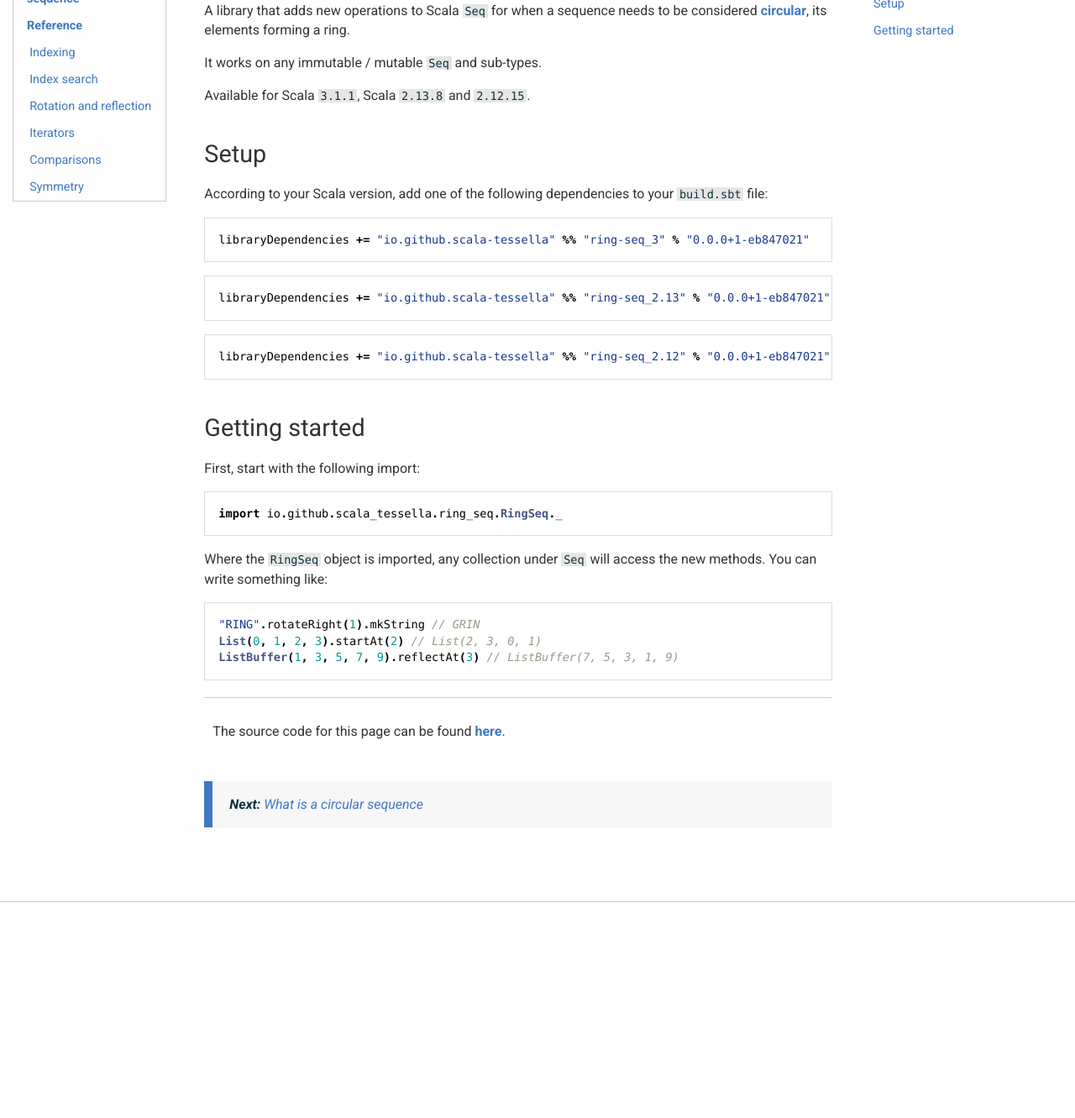
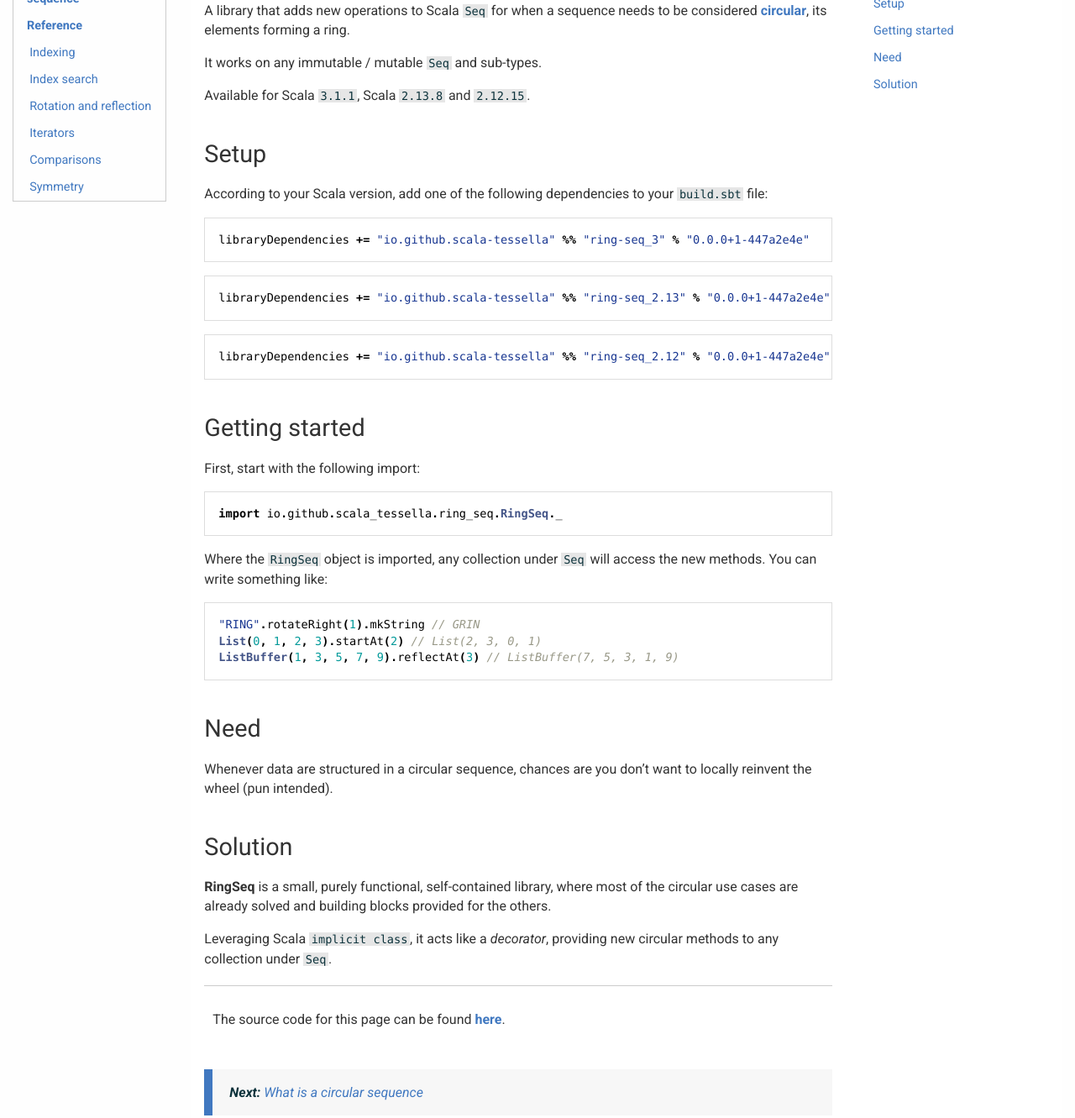
Before and after one commit to scala-tessella/ring-seq, a plain HTML site: page index.html in a window 1280 px wide. Shown: the part 201-1532 px from the top of the page at 84% size. Before the commit the page ends 1499 px from the top, so only its background shows below. Drawn offline with Linux system fonts and the light colour scheme; no server answers.

Commit message:
Deploying to gh-pages from @ scala-tessella/ring-seq@447a2e4ed6b272e4f1f1b6ade82470384acb694f 🚀

```diff
--- a/index.html
+++ b/index.html
@@ -32,7 +32,7 @@
 <span class="home-icon">⌂</span>Ring Seq
 </a>
 <div class="version-number">
-0.0.0+1-eb847021
+0.0.0+1-447a2e4e
 </div>
 </div>
 <div class="nav-toc">
@@ -78,7 +78,7 @@ C16.952,7,17,6.553,17,6c0-0.553-0.048-1-0.6-1H3.6C3.048,5,3,5.447,3,6C3,6.553,3.
 <span class="home-icon">⌂</span>Ring Seq
 </a>
 <div class="version-number">
-0.0.0+1-eb847021
+0.0.0+1-447a2e4e
 </div>
 </div>
 <div class="nav-toc">
@@ -117,11 +117,11 @@ C16.952,7,17,6.553,17,6c0-0.553-0.048-1-0.6-1H3.6C3.048,5,3,5.447,3,6C3,6.553,3.
 <p>Available for Scala <code>3.1.1</code>, Scala <code>2.13.8</code> and <code>2.12.15</code>.</p>
 <h2><a href="#setup" name="setup" class="anchor"><span class="anchor-link"></span></a>Setup</h2>
 <p>According to your Scala version, add one of the following dependencies to your <code>build.sbt</code> file:</p>
-<pre class="prettyprint"><code class="language-scala">libraryDependencies += &quot;io.github.scala-tessella&quot; %% &quot;ring-seq_3&quot; % &quot;0.0.0+1-eb847021&quot;
+<pre class="prettyprint"><code class="language-scala">libraryDependencies += &quot;io.github.scala-tessella&quot; %% &quot;ring-seq_3&quot; % &quot;0.0.0+1-447a2e4e&quot;
 </code></pre>
-<pre class="prettyprint"><code class="language-scala">libraryDependencies += &quot;io.github.scala-tessella&quot; %% &quot;ring-seq_2.13&quot; % &quot;0.0.0+1-eb847021&quot;
+<pre class="prettyprint"><code class="language-scala">libraryDependencies += &quot;io.github.scala-tessella&quot; %% &quot;ring-seq_2.13&quot; % &quot;0.0.0+1-447a2e4e&quot;
 </code></pre>
-<pre class="prettyprint"><code class="language-scala">libraryDependencies += &quot;io.github.scala-tessella&quot; %% &quot;ring-seq_2.12&quot; % &quot;0.0.0+1-eb847021&quot;
+<pre class="prettyprint"><code class="language-scala">libraryDependencies += &quot;io.github.scala-tessella&quot; %% &quot;ring-seq_2.12&quot; % &quot;0.0.0+1-447a2e4e&quot;
 </code></pre>
 <h2><a href="#getting-started" name="getting-started" class="anchor"><span class="anchor-link"></span></a>Getting started</h2>
 <p>First, start with the following import:</p>
@@ -132,6 +132,11 @@ C16.952,7,17,6.553,17,6c0-0.553-0.048-1-0.6-1H3.6C3.048,5,3,5.447,3,6C3,6.553,3.
 List(0, 1, 2, 3).startAt(2) // List(2, 3, 0, 1)
 ListBuffer(1, 3, 5, 7, 9).reflectAt(3) // ListBuffer(7, 5, 3, 1, 9)
 </code></pre>
+<h2><a href="#need" name="need" class="anchor"><span class="anchor-link"></span></a>Need</h2>
+<p>Whenever data are structured in a circular sequence, chances are you don&rsquo;t want to locally reinvent the wheel (pun intended).</p>
+<h2><a href="#solution" name="solution" class="anchor"><span class="anchor-link"></span></a>Solution</h2>
+<p><strong>RingSeq</strong> is a small, purely functional, self-contained library, where most of the circular use cases are already solved and building blocks provided for the others.</p>
+<p>Leveraging Scala <a href="https://docs.scala-lang.org/overviews/core/implicit-classes.html"><code>implicit class</code></a>, it acts like a <em>decorator</em>, providing new circular methods to any collection under <code>Seq</code>.</p>
 <div class="source-github">
 The source code for this page can be found <a href="https://github.com/scala-tessella/ring-seq/tree/master/src/main/paradox/index.md">here</a>.
 </div>
@@ -150,6 +155,8 @@ The source code for this page can be found <a href="https://github.com/scala-tes
   <ul>
     <li><a href="index.html#setup" class="header">Setup</a></li>
     <li><a href="index.html#getting-started" class="header">Getting started</a></li>
+    <li><a href="index.html#need" class="header">Need</a></li>
+    <li><a href="index.html#solution" class="header">Solution</a></li>
   </ul></li>
 </ul>
 </div>
@@ -217,7 +224,7 @@ The source code for this page can be found <a href="https://github.com/scala-tes
 <script type="text/javascript" src="lib/prettify/prettify.js"></script>
 <script type="text/javascript" src="lib/prettify/lang-scala.js"></script>
 <script type="text/javascript">jQuery(function(){window.prettyPrint && prettyPrint()});</script>
-<script type="text/javascript">jQuery(function(jq){initOldVersionWarnings(jq, '0.0.0+1-eb847021', 'https://github.com/scala-tessella/ring-seq')});</script>
+<script type="text/javascript">jQuery(function(jq){initOldVersionWarnings(jq, '0.0.0+1-447a2e4e', 'https://github.com/scala-tessella/ring-seq')});</script>
 
 
 </html>
--- a/paradox.json
+++ b/paradox.json
@@ -1,4 +1,4 @@
 {
   "name" : "ring-seq",
-  "version" : "0.0.0+1-eb847021"
+  "version" : "0.0.0+1-447a2e4e"
 }
```
Also changed, not shown: categories/comparisons.html (+3 -3 lines), categories/index-search.html (+3 -3 lines), categories/indexing.html (+3 -3 lines), categories/iterators.html (+3 -3 lines), categories/rotation-reflection.html (+3 -3 lines), categories/symmetry.html (+3 -3 lines), reference.html (+3 -3 lines), what-is.html (+3 -3 lines).
